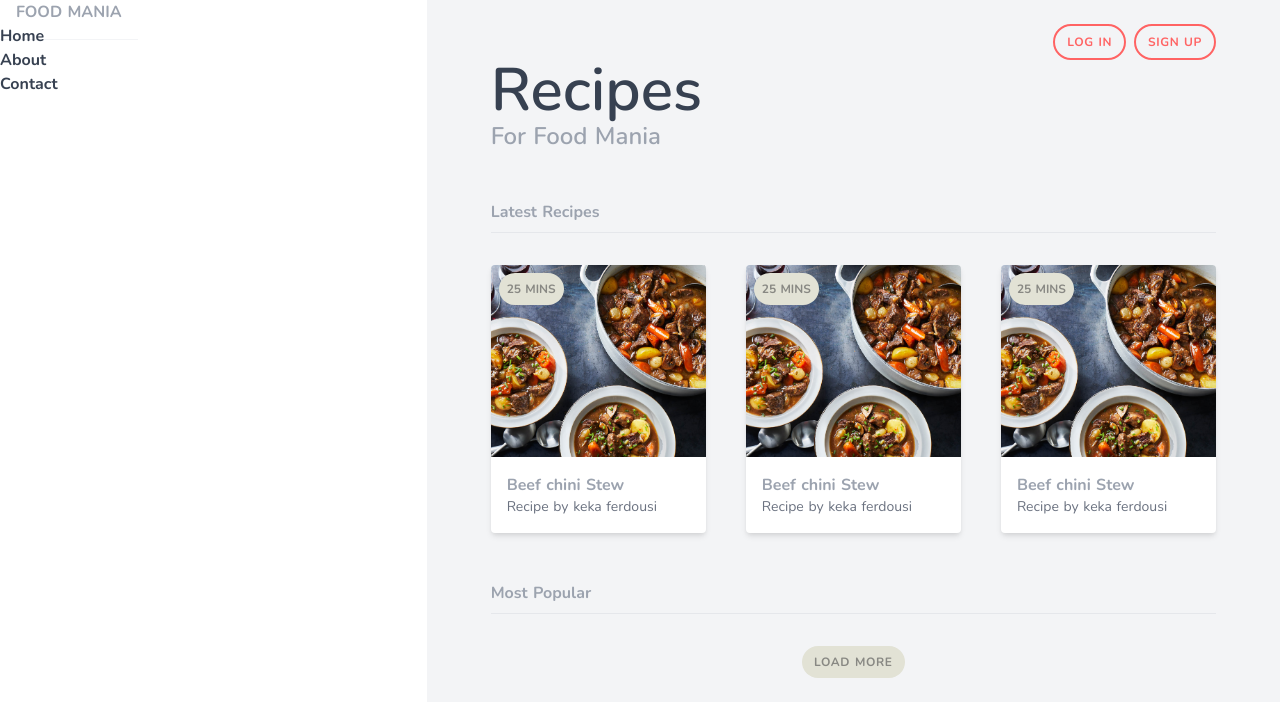
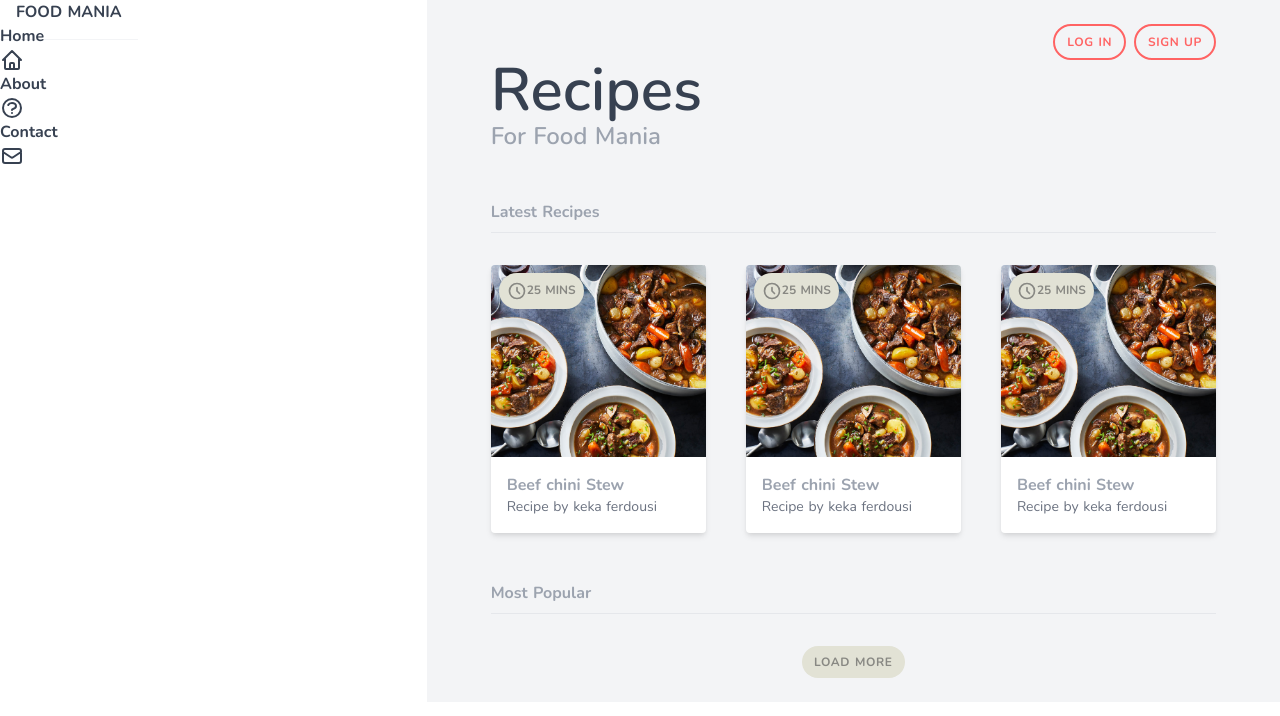
Before and after one commit to meherab-hossain/nuxt-practice, a Nuxt app: page / in a window 1280 px wide. Shown: the top 716 px of the page. Built offline with nearby package versions, Linux system fonts and the light colour scheme.

Commit message:
hover and heroic icons added

```diff
--- a/pages/index.vue
+++ b/pages/index.vue
@@ -5,7 +5,9 @@
         <nav>
           <div>
             <h1>
-              <a href="/" class="font-bold uppercase p-4 border-b border-gray-100"
+              <a
+                href="/"
+                class="font-bold uppercase p-4 border-b border-gray-100 hover:text-gray-700"
                 >Food Mania</a
               >
             </h1>
@@ -14,16 +16,58 @@
             <li>
               <a href="#">
                 <span>Home</span>
+                <svg
+                  xmlns="http://www.w3.org/2000/svg"
+                  class="h-6 w-6"
+                  fill="none"
+                  viewBox="0 0 24 24"
+                  stroke="currentColor"
+                >
+                  <path
+                    stroke-linecap="round"
+                    stroke-linejoin="round"
+                    stroke-width="2"
+                    d="M3 12l2-2m0 0l7-7 7 7M5 10v10a1 1 0 001 1h3m10-11l2 2m-2-2v10a1 1 0 01-1 1h-3m-6 0a1 1 0 001-1v-4a1 1 0 011-1h2a1 1 0 011 1v4a1 1 0 001 1m-6 0h6"
+                  />
+                </svg>
               </a>
             </li>
             <li>
               <a href="#">
                 <span>About</span>
+                <svg
+                  xmlns="http://www.w3.org/2000/svg"
+                  class="h-6 w-6"
+                  fill="none"
+                  viewBox="0 0 24 24"
+                  stroke="currentColor"
+                >
+                  <path
+                    stroke-linecap="round"
+                    stroke-linejoin="round"
+                    stroke-width="2"
+                    d="M8.228 9c.549-1.165 2.03-2 3.772-2 2.21 0 4 1.343 4 3 0 1.4-1.278 2.575-3.006 2.907-.542.104-.994.54-.994 1.093m0 3h.01M21 12a9 9 0 11-18 0 9 9 0 0118 0z"
+                  />
+                </svg>
               </a>
             </li>
             <li>
               <a href="#">
                 <span>Contact</span>
+                <svg
+                  xmlns="http://www.w3.org/2000/svg"
+                  class="h-6 w-6"
+                  fill="none"
+                  viewBox="0 0 24 24"
+                  stroke="currentColor"
+                >
+                  <path
+                    stroke-linecap="round"
+                    stroke-linejoin="round"
+                    stroke-width="2"
+                    d="M3 8l7.89 5.26a2 2 0 002.22 0L21 8M5 19h14a2 2 0 002-2V7a2 2 0 00-2-2H5a2 2 0 00-2 2v10a2 2 0 002 2z"
+                  />
+                </svg>
               </a>
             </li>
           </ul>
@@ -32,8 +76,12 @@
 
       <main class="px-16 py-6 bg-gray-100 md:col-span-2">
         <div class="flex justify-center md:justify-end">
-          <a href="#" class="btn text-primary border-primary md:border-2">Log in</a>
-          <a href="#" class="btn text-primary ml-2 border-primary md:border-2">Sign up</a>
+          <a href="#" class="btn text-primary border-primary md:border-2 hover:bg-primary hover:text-white"
+            >Log in</a
+          >
+          <a href="#" class="btn text-primary ml-2 border-primary md:border-2 hover:bg-primary hover:text-white"
+            >Sign up</a
+          >
         </div>
 
         <header>
@@ -46,7 +94,7 @@
 
           <div class="mt-8 grid md:grid-cols-3 gap-10">
             <!-- cards go here -->
-            <div class="card">
+            <div class="card hover:shadow-lg">
               <img
                 src="~/assets/classic-beef.jpg"
                 class="w-full object-cover h-32 sm:h-48"
@@ -59,13 +107,25 @@
                 >
               </div>
               <div>
-                <span
-                  class="badge"
-                  >25 mins</span
-                >
+                <span class="badge">
+                  <svg
+                    class="inline-block w-5"
+                    xmlns="http://www.w3.org/2000/svg"
+                    fill="none"
+                    viewBox="0 0 24 24"
+                    stroke="currentColor"
+                  >
+                    <path
+                      stroke-linecap="round"
+                      stroke-linejoin="round"
+                      stroke-width="2"
+                      d="M12 8v4l3 3m6-3a9 9 0 11-18 0 9 9 0 0118 0z"
+                    /></svg
+                  >25 mins
+                </span>
               </div>
             </div>
-            <div class="card">
+            <div class="card hover:shadow-lg">
               <img
                 src="~/assets/classic-beef.jpg"
                 class="w-full object-cover h-32 sm:h-48"
@@ -78,13 +138,25 @@
                 >
               </div>
               <div>
-                <span
-                  class="badge"
-                  >25 mins</span
-                >
+                <span class="badge">
+                  <svg
+                    class="inline-block w-5"
+                    xmlns="http://www.w3.org/2000/svg"
+                    fill="none"
+                    viewBox="0 0 24 24"
+                    stroke="currentColor"
+                  >
+                    <path
+                      stroke-linecap="round"
+                      stroke-linejoin="round"
+                      stroke-width="2"
+                      d="M12 8v4l3 3m6-3a9 9 0 11-18 0 9 9 0 0118 0z"
+                    /></svg
+                  >25 mins
+                </span>
               </div>
             </div>
-            <div class="card">
+            <div class="card hover:shadow-lg">
               <img
                 src="~/assets/classic-beef.jpg"
                 class="w-full object-cover h-32 sm:h-48"
@@ -97,10 +169,22 @@
                 >
               </div>
               <div>
-                <span
-                  class="badge"
-                  >25 mins</span
-                >
+                <span class="badge">
+                  <svg
+                    class="inline-block w-5"
+                    xmlns="http://www.w3.org/2000/svg"
+                    fill="none"
+                    viewBox="0 0 24 24"
+                    stroke="currentColor"
+                  >
+                    <path
+                      stroke-linecap="round"
+                      stroke-linejoin="round"
+                      stroke-width="2"
+                      d="M12 8v4l3 3m6-3a9 9 0 11-18 0 9 9 0 0118 0z"
+                    /></svg
+                  >25 mins
+                </span>
               </div>
             </div>
           </div>
@@ -113,7 +197,7 @@
         </div>
 
         <div class="flex justify-center">
-          <div class="btn bg-secondary-100 text-secondary-200">Load more</div>
+          <div class="btn bg-secondary-100 text-secondary-200 hover:shadow-inner">Load more</div>
         </div>
       </main>
     </div>
```
